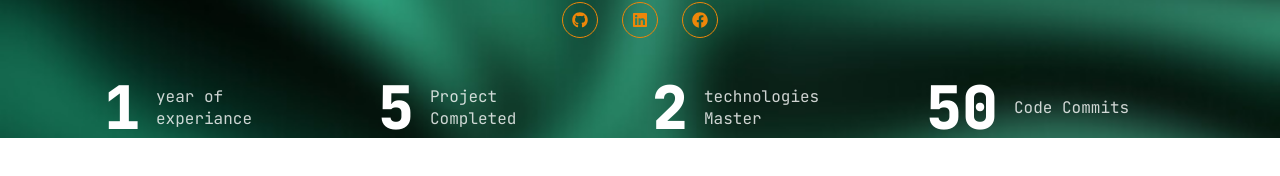
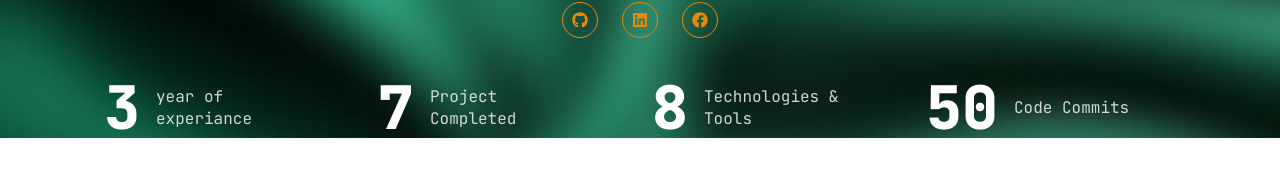
Before and after one commit to RafiaSuleman/PortfolioLatest, a Next.js app: page / in a window 1280 px wide. Shown: the part 546-722 px from the top of the page. Built offline with nearby package versions, Linux system fonts and the light colour scheme.

Commit message:
stats update

```diff
--- a/src/app/page.tsx
+++ b/src/app/page.tsx
@@ -24,9 +24,6 @@ export default function Home() {
                 />
             </div>
           </div>
-         {/*  <div className="h-full w-full xl:order-none mb-8 xl:mb-0 flex justify-center items-center ">
-            <Photo />
-          </div> */}
         </div>
         <Stats />
       </div>
--- a/src/components/ui/stats.tsx
+++ b/src/components/ui/stats.tsx
@@ -5,16 +5,16 @@ import CountUp from "react-countup";
 
 const stats = [
   {
-    num: 1,
+    num: 3,
     text: "year of experiance",
   },
   {
-    num: 5,
+    num: 7,
     text: "Project Completed",
   },
   {
-    num: 2,
-    text: "technologies Master",
+    num: 8,
+    text: "Technologies & Tools",
   },
   {
     num: 50,
```
